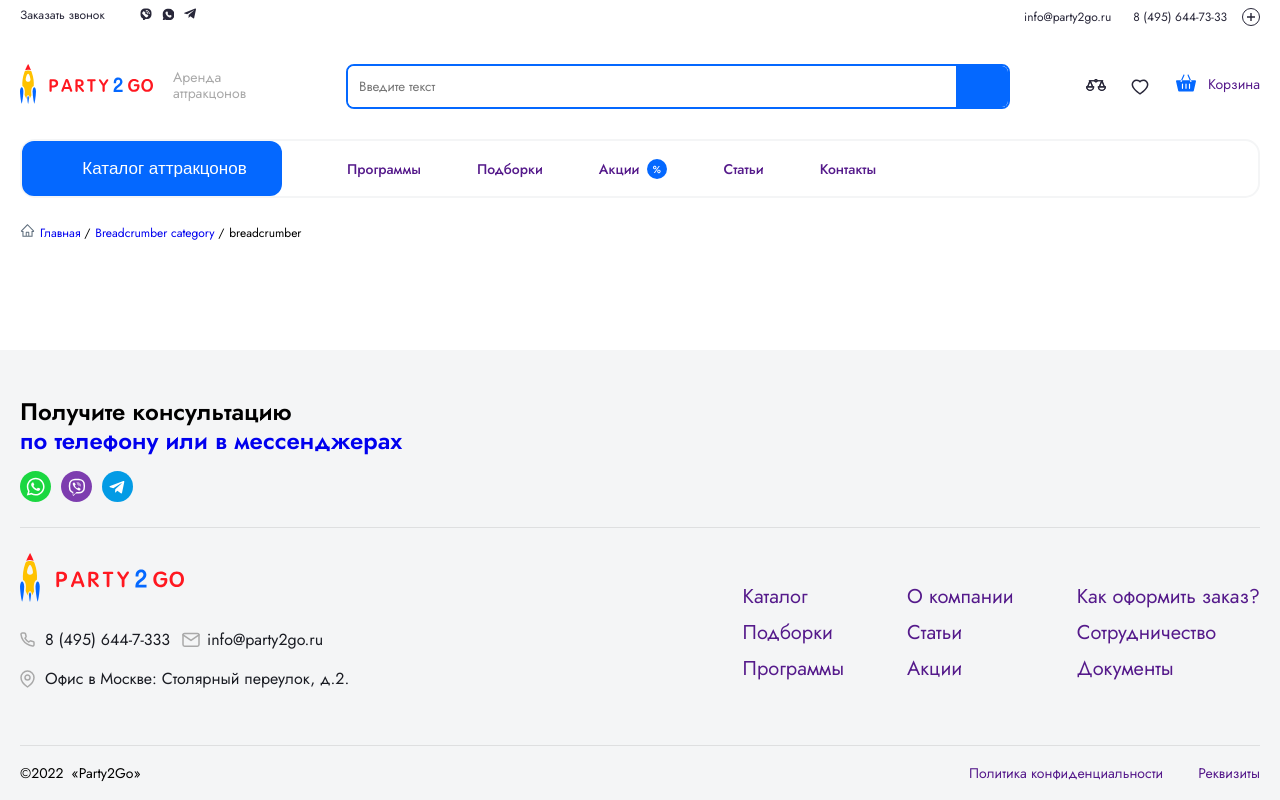
After one commit to YaroslavFr/party2go, a PHP site: page /inner.html in a window 1280 px wide. The commit adds this page. Run offline with PHP 8.4, Linux system fonts and the light colour scheme; some web fonts are replaced.

Commit message:
sticky footer and rename inner file

```diff
--- /dev/null
+++ b/inner.html
@@ -0,0 +1,143 @@
+<!DOCTYPE html>
+<html lang="en">
+
+<head>
+	<meta charset="UTF-8">
+	<meta http-equiv="X-UA-Compatible" content="IE=edge">
+	<meta name="viewport" content="width=device-width, initial-scale=1.0">
+	<link rel="stylesheet" href="style.css">
+	<link rel="stylesheet" href="fonts/Jost/Jost.css">
+	<title>Главная</title>
+</head>
+
+<body>
+	<div class="wrapper">
+		<div class="content">
+			<div class="top">
+				<div class="top__container container">
+					<div class="top__left">
+						<a class="top-callback" href="/">Заказать звонок</a>
+						<div class="top__mess-icons">
+							<a href="/" class="top__mess-icons-viber"></a>
+							<a href="/" class="top__mess-icons-whats"></a>
+							<a href="/" class="top__mess-icons-telegram"></a>
+						</div>
+					</div>
+					<div class="top__right">
+						<a class="top__right-mail" href="mailto:info@party2go.ru">info@party2go.ru</a>
+						<a class="top__right-tel" href="tel:+74956447333">8 (495) 644-73-33</a>
+						<a class="top__plus" href=""></a>
+					</div>
+				</div>
+			</div>
+			<header class="header container">
+				<div class="header__logo-area">
+					<div class="header__logo"></div>
+					<div class="header__descr">Аренда аттракцонов</div>
+				</div>
+				<div class="search">
+					<input type="text" placeholder="Введите текст"><input type="submit">
+				</div>
+				<div class="header__func-area">
+					<a href="" class="top__compare"></a>
+					<a href="" class="top__fav"></a>
+					<a href="" class="top__cart">Корзина</a>
+				</div>
+				<div class="menu">
+					<button class="top__menu-catalog-button">Каталог аттракцонов</button>
+					<nav>
+						<ul>
+							<li><a class="" href="">Программы</a></li>
+							<li><a class="" href="">Подборки</a></li>
+							<li><a class="events_icon" href="">Акции</a></li>
+							<li><a class="" href="">Статьи</a></li>
+							<li><a class="" href="">Контакты</a></li>
+						</ul>
+					</nav>
+				</div>
+			</header>
+			<main>
+				<div class="container">
+					<div class="breadcrumbs" typeof="BreadcrumbList" vocab="https://schema.org/">
+						<!-- Breadcrumb NavXT 7.0.2 -->
+						<span property="itemListElement" typeof="ListItem">
+							<a property="item" typeof="WebPage" title="Перейти к test."
+								href="http://rundosq0.beget.tech" class="home">
+								<span property="name">Главная</span>
+							</a>
+							<meta property="position" content="1">
+						</span> <span class="delimiter">/</span>
+						<span property="itemListElement" typeof="ListItem">
+							<a property="item" typeof="WebPage"
+								title="Go to the Breadcrumber category Рубрика archives."
+								href="http://rundosq0.beget.tech/category/breadcrumber_category/"
+								class="taxonomy category">
+								<span property="name">Breadcrumber category</span>
+							</a>
+							<meta property="position" content="2">
+						</span> <span class="delimiter">/</span> <span property="itemListElement" typeof="ListItem">
+							<span property="name" class="post post-post current-item">breadcrumber</span>
+							<meta property="url" content="http://rundosq0.beget.tech/2022/03/28/breadcrumber/">
+							<meta property="position" content="3">
+						</span>
+					</div>
+				</div>
+			</main>
+		</div>
+		<!-- content -->
+		<footer>
+			<div class="container">
+				<div class="footer__mess-area">
+					<div class="footer__mess-area-text">
+						<div>Получите консультацию</div> <a href="/">по телефону или в мессенджерах</a>
+					</div>
+					<div class="footer__messengers">
+						<a href="/" class="footer__mess-icons-whats"></a>
+						<a href="/" class="footer__mess-icons-viber"></a>
+						<a href="/" class="footer__mess-icons-telegram"></a>
+					</div>
+				</div>
+				<div class="footer__info-area">
+					<div class="footer__logo"></div>
+					<div class="footer__contacts">
+						<a href="tel:+74956447333" class="footer__tel">8 (495) 644-7-333</a>
+						<a href="mailto:info@party2go.ru" class="footer__mail">info@party2go.ru</a>
+						<div class="footer__location">Офис в Москве: Столярный переулок, д.2.</div>
+					</div>
+					<div class="footer__menu">
+						<ul class="footer__menu-child-1">
+							<li><a href="">Каталог</a></li>
+							<li><a href="">Подборки</a></li>
+							<li><a href="">Программы</a></li>
+						</ul>
+						<ul class="footer__menu-child-2">
+							<li><a href="">О компании</a></li>
+							<li><a href="">Статьи</a></li>
+							<li><a href="">Акции</a></li>
+						</ul>
+						<ul class="footer__menu-child-3">
+							<li><a href="">Как оформить заказ?</a></li>
+							<li><a href="">Сотрудничество</a></li>
+							<li><a href="">Документы</a></li>
+						</ul>
+					</div>
+				</div>
+				<div class="footer__bottom-area">
+					<div class="footer__bottom-copyparent">
+						<span>&COPY;</span><span>2022</span><span
+							class="footer__company-name">&laquo;Party2Go&raquo;</span>
+					</div>
+					<div class="footer__bottom-menu">
+						<ul>
+							<li><a href="">Политика конфиденциальности</a></li>
+							<li><a href="">Реквизиты</a></li>
+						</ul>
+					</div>
+				</div>
+			</div>
+		</footer>
+	</div> <!-- wrapper-->
+
+</body>
+
+</html>
--- a/style.css
+++ b/style.css
@@ -1,5 +1,6 @@
 html,body{
 	font-family: 'Jost';
+	height: 100%;
 }
 
 *{
@@ -22,6 +23,17 @@ a{
 }
 a:hover{
 	text-decoration: underline;
+}
+.wrapper{
+	display: flex;
+  	flex-direction: column;
+  	height: 100%;
+}
+.content {
+	flex: 1 0 auto;
+  }
+footer {
+	flex: 0 0 auto;
 }
 .top__container{
 	width: 100%;
```
Also changed, not shown: index.html (+32 -12 lines), inner(Amusement_catalog).html (deleted, +0 -136 lines).
